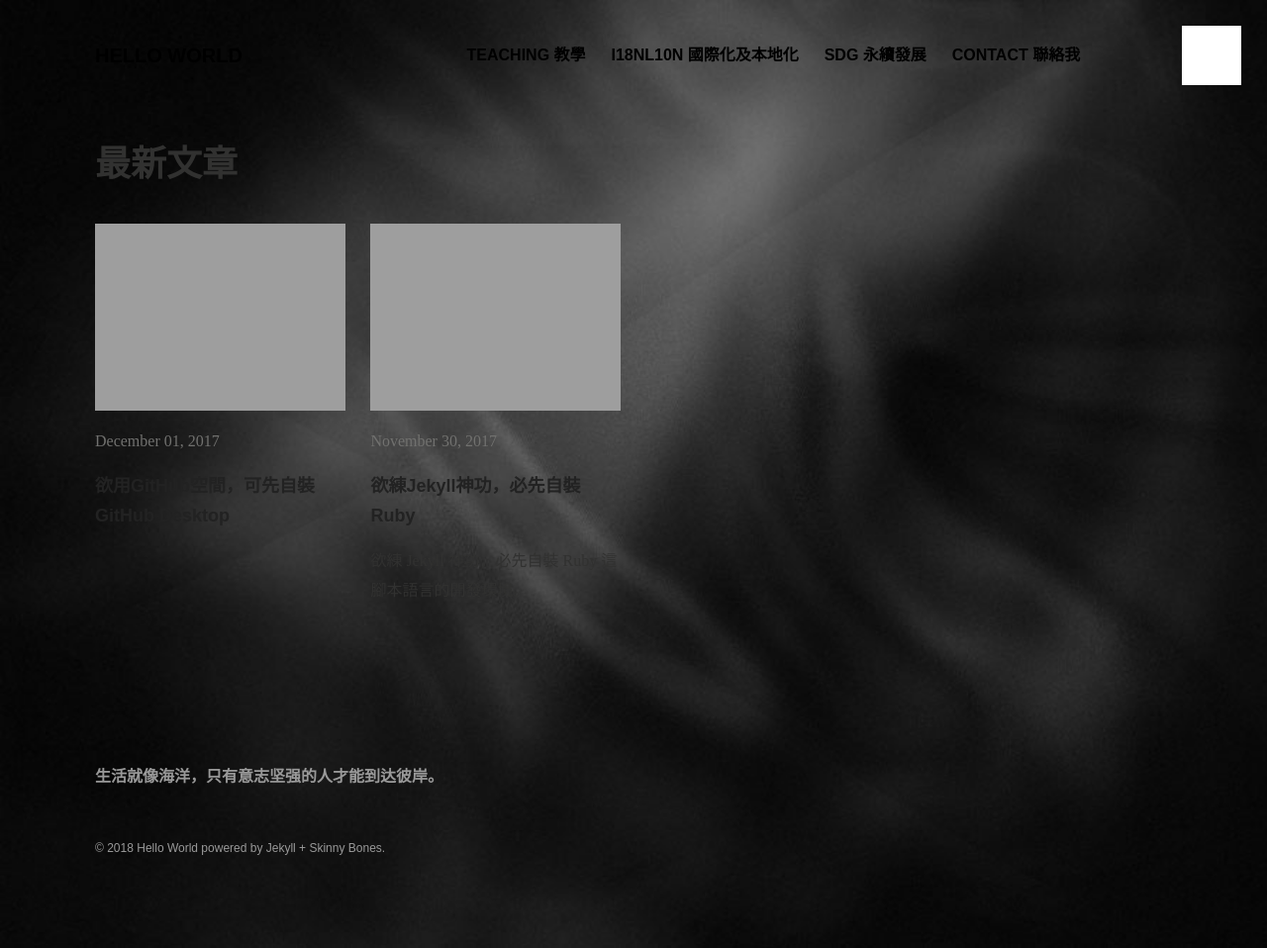
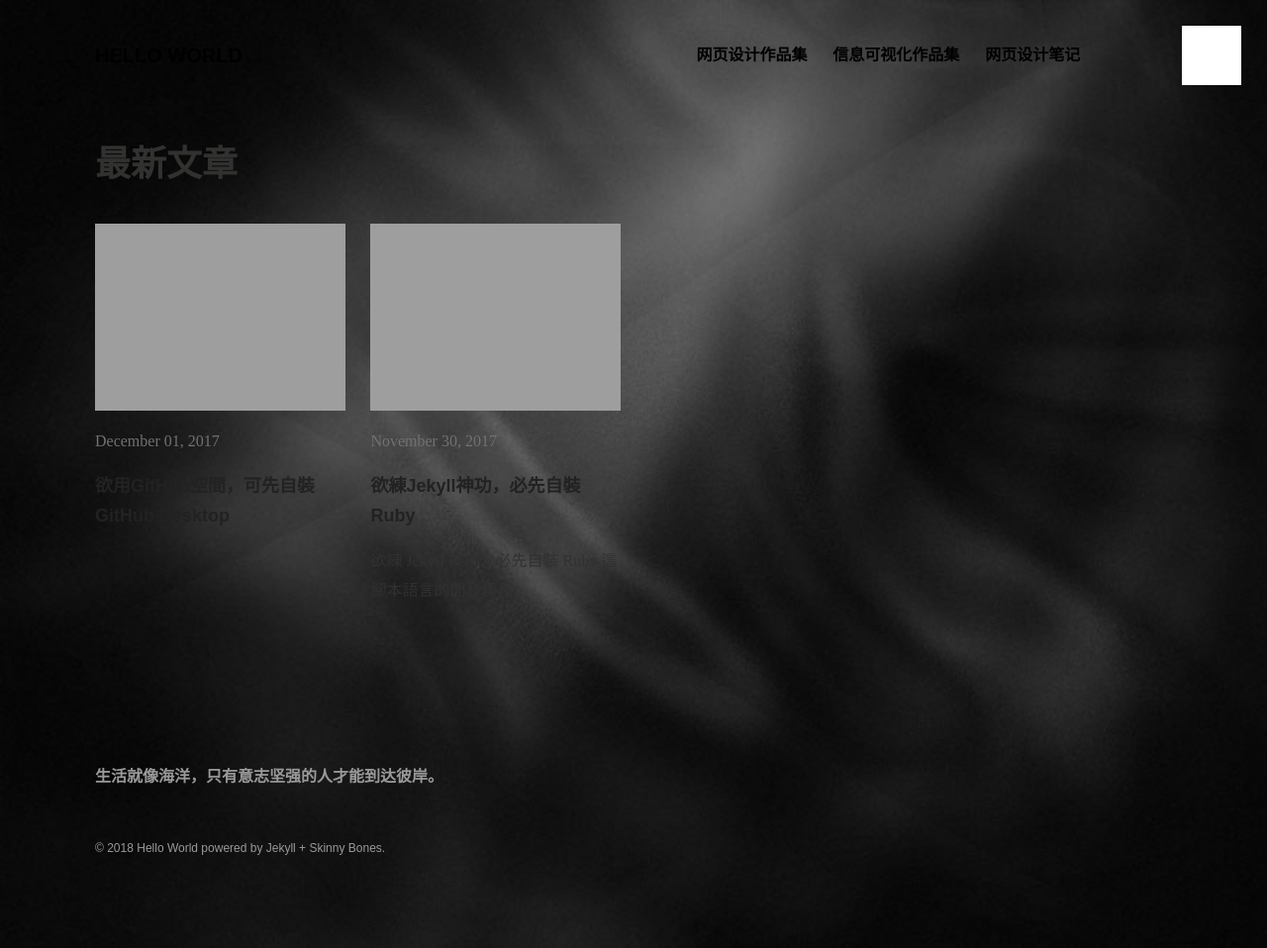
Before and after one commit to q3466141541/q3466141541.github.io, a Jekyll site: the page built from index.md, in a window 1280 px wide. Shown: the whole page at 99% size. Built offline with Jekyll 4.4.1, drawn with Linux system fonts in a browser that asks for light colours.

Commit message:
Update navigation.yml

```diff
--- a/_data/navigation.yml
+++ b/_data/navigation.yml
@@ -1,21 +1,16 @@
 # Site navigation links
 
-- title: Teaching 教學
-  url: /teaching/
-  excerpt: "含体验式教学及混合式教学"
-  image: 300x200.gif
+- title: 网页设计作品集
+  url: /portfolio/
+  excerpt: "网页设计的个人作品集"
+  image: hapi1.gif
 
-- title: i18nl10n 國際化及本地化
-  url: /i18nl10n/
-  excerpt: "含＂一带一路＂倡议"
-  image: 300x200.gif
+- title: 信息可视化作品集
+  url: /infovis/
+  excerpt: "信息可视化的个人作品集"
+  image: hapi2.gif
 
-- title: SDG 永續發展
-  url: /SDG/
-  excerpt: "Sustainable Development Goals，亦译可持续发展，含＂生态文明＂倡议"
-  image: 300x200.gif
-
-- title: Contact 聯絡我
-  url: /contact/
-  excerpt: "联络我"
-  image: 300x200.gif
+- title: 网页设计笔记
+  url: /posts/
+  excerpt: "文章"
+  image: hapi3.gif
```
